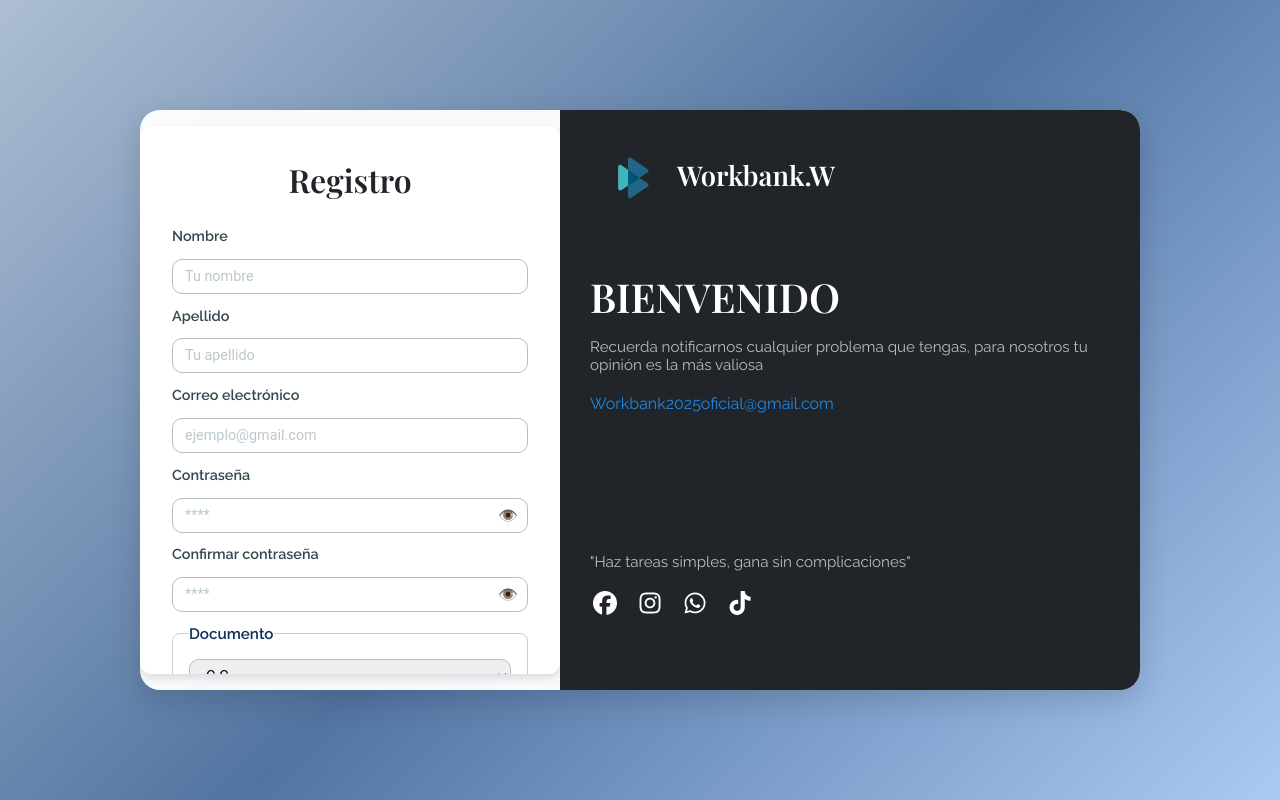
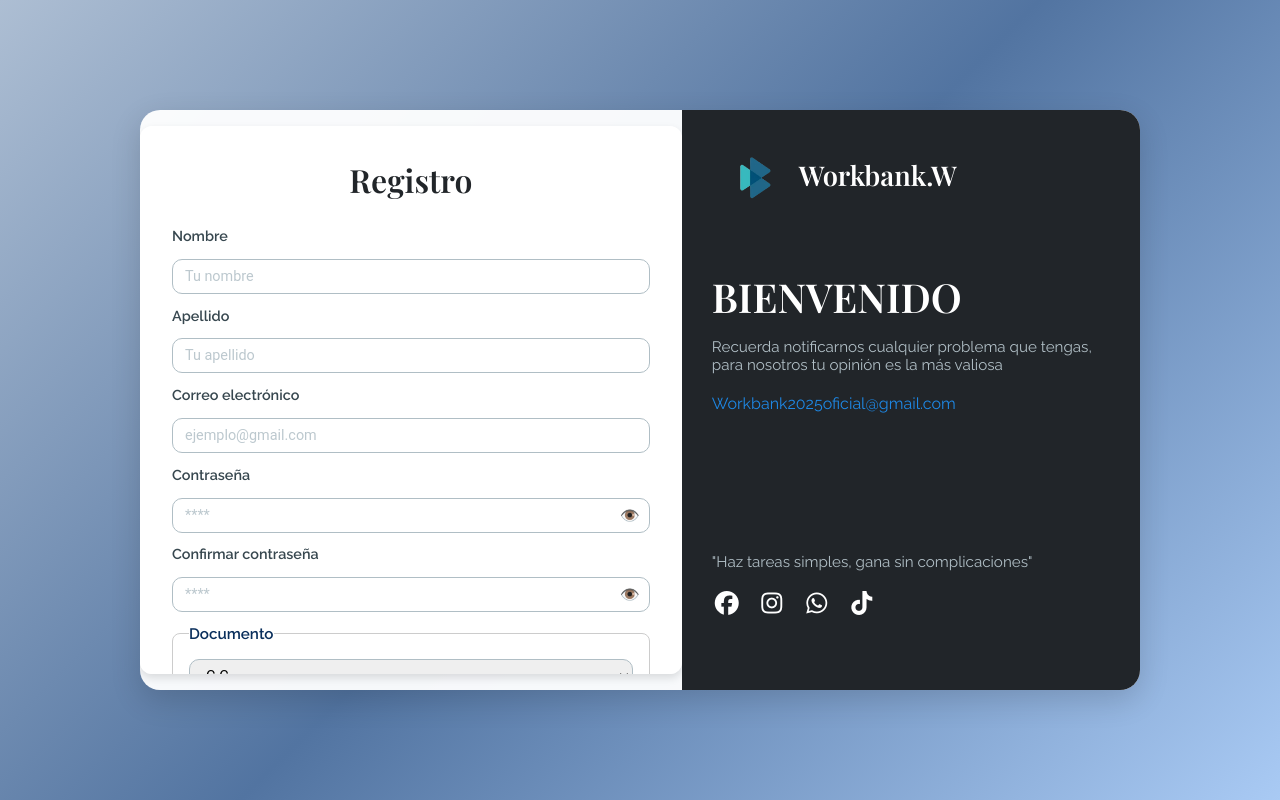
Before and after one commit to migueltrivino/WorkBank2025, a React (Vite) app in the folder frontend/: page /registro in a window 1280 px wide. Built offline with nearby package versions, Linux system fonts and the light colour scheme.

Commit message:
Subiendo workbank

```diff
--- a/frontend/src/css/RegistroPanel.module.css
+++ b/frontend/src/css/RegistroPanel.module.css
@@ -6,7 +6,7 @@
   padding: 2rem;
   border-radius: 12px;
   width: 100%;
-  max-width: 420px;
+  flex: 1.2;
   margin: 1rem auto;
   box-shadow: 0 4px 8px rgba(0, 0, 0, 0.12);
   display: flex;
```
Also changed, not shown: 15 other files (tests, documents, lock files or other folders).
